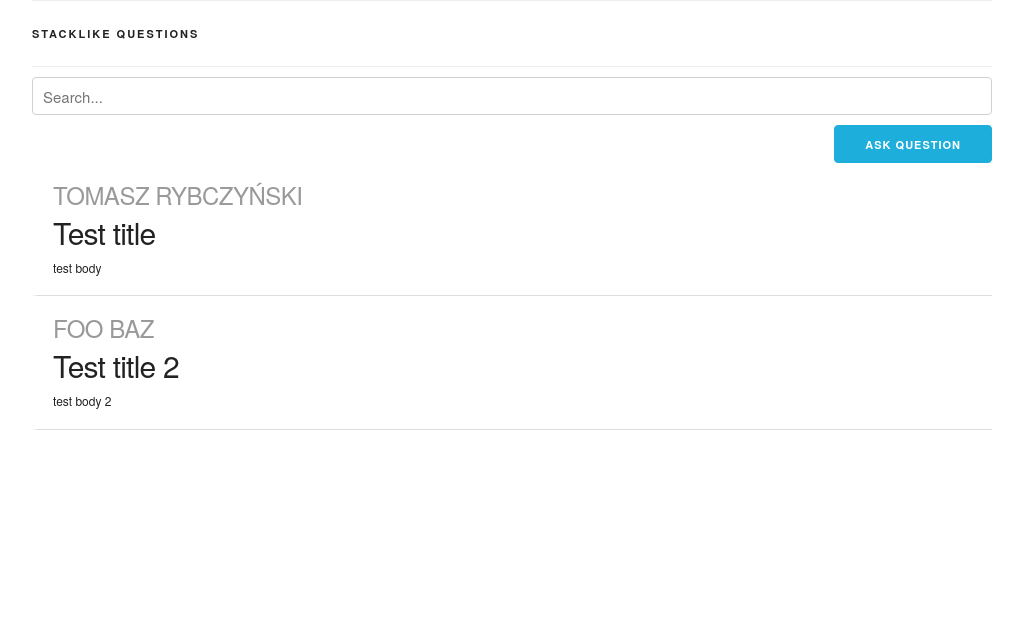
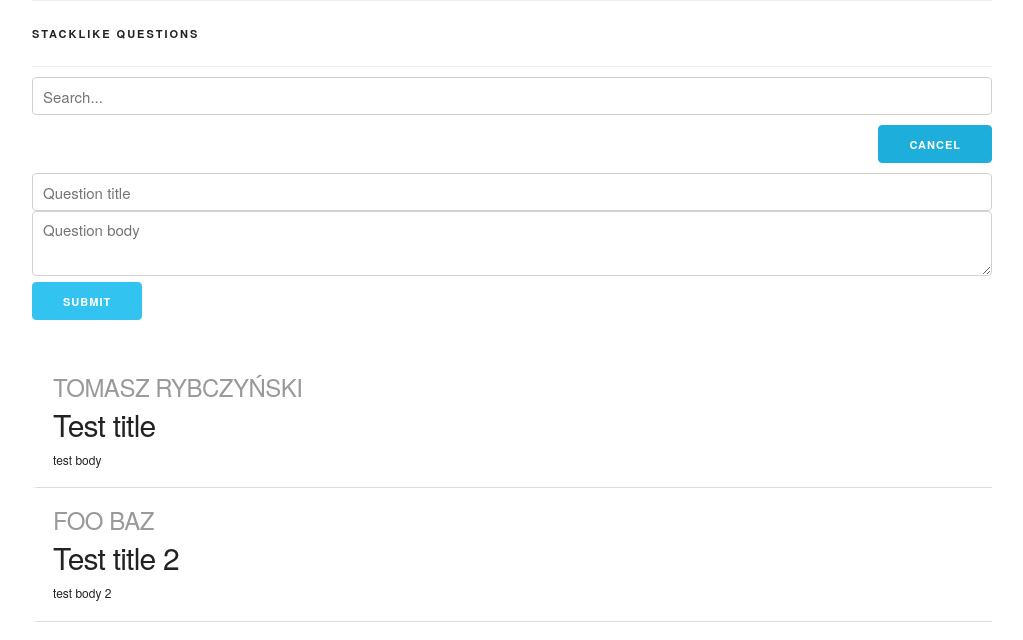
Before and after one commit to rybex/stacklike-frontend, a React app: page / in a window 1280 px wide. Both pictures are taken after a click on the button "Ask question". Shown: the whole page, without its empty margins (128-1151 px from the left). Built offline with nearby package versions, Linux system fonts and the light colour scheme.

Commit message:
Created logic used to add new question. Created form component and added redux action

```diff
--- a/app/actions/questionsDashboard.js
+++ b/app/actions/questionsDashboard.js
@@ -31,3 +31,19 @@ export function selectQuestion(questionId) {
     questionId: questionId
   };
 }
+
+export function createQuestion(questionBody) {
+  const question = {
+    id: v4(),
+    creator_id: v4(),
+    creator_name: 'Foo baz',
+    title: questionBody.title,
+    body: questionBody.body,
+    created_at: '3:56pm, April 3, 2012'
+  }
+
+  return {
+    type:     types.CREATE_QUESTION,
+    question: question
+  };
+}
--- a/app/components/questions-dashboard/AskQuestionButton.css
+++ b/app/components/questions-dashboard/AskQuestionButton.css
@@ -1,4 +1,3 @@
 .ask-question {
-  margin-top: 10px;
   float: right;
 }
--- a/app/components/questions-dashboard/AskQuestionButton.js
+++ b/app/components/questions-dashboard/AskQuestionButton.js
@@ -2,13 +2,16 @@ import React from 'react';
 
 import './AskQuestionButton.css'
 
-const AskQuestionButton = () => {
+const AskQuestionButton = ({onClick, formStatus}) => {
+  const value = formStatus ? 'Cancel' : 'Ask question';
+
   return (
     <div className='row'>
       <input
         className='button-primary ask-question'
         type='button'
-        value='Ask question'/>
+        value={value}
+        onClick={onClick}/>
     </div>
   );
 };
--- /dev/null
+++ b/app/components/questions-dashboard/NewQuestionForm.css
@@ -0,0 +1,3 @@
+.invisible {
+  display: none
+}
--- /dev/null
+++ b/app/components/questions-dashboard/NewQuestionForm.js
@@ -0,0 +1,28 @@
+import React from 'react';
+
+import './NewQuestionForm.css';
+
+const NewQuestionForm = ({status, onSubmit}) => {
+  const visibility = status ? '' : 'invisible';
+
+  const handleSubmit = e => {
+    e.preventDefault();
+
+    onSubmit({
+      title: e.target.title.value,
+      body: e.target.body.value,
+    });
+  };
+
+  return (
+    <div className={'row ' + visibility}>
+      <form onSubmit={handleSubmit}>
+        <input id='title' className='u-full-width' type='text' placeholder='Question title' required/>
+        <textarea id='body' className='u-full-width' placeholder='Question body' required/>
+        <input className='button-primary' type='submit' value='Submit'/>
+      </form>
+    </div>
+  );
+};
+
+export default NewQuestionForm;
--- a/app/constants/actionTypes.js
+++ b/app/constants/actionTypes.js
@@ -1,2 +1,3 @@
 export const FETCH_QUESTIONS_BATCH = 'FETCH_QUESTIONS_BATCH';
 export const SELECT_QUESTION       = 'SELECT_QUESTION';
+export const CREATE_QUESTION       = 'CREATE_QUESTION';
--- a/app/containers/QuestionsDashboard.js
+++ b/app/containers/QuestionsDashboard.js
@@ -5,23 +5,37 @@ import QuestionsList      from '../components/questions-dashboard/QuestionsList'
 import Navbar             from '../components/Navbar';
 import SearchBox          from '../components/questions-dashboard/SearchBox';
 import AskQuestionButton  from '../components/questions-dashboard/AskQuestionButton';
+import NewQuestionForm    from '../components/questions-dashboard/NewQuestionForm';
 import {
   fetchQuestionsBatch,
-  selectQuestion
+  selectQuestion,
+  createQuestion
 } from '../actions/questionsDashboard';
 
 class QuestionsDashboard extends Component {
   constructor(props) {
     super(props);
+
+    this.state = {
+      newQuestionFormStatus: false
+    };
+
+    this.openCloseNewQuestionForm = this.openCloseNewQuestionForm.bind(this);
   }
 
   componentWillMount() {
     this.props.fetchQuestionsBatch();
   }
 
+  openCloseNewQuestionForm() {
+    this.setState({
+      newQuestionFormStatus: !this.state.newQuestionFormStatus
+    })
+  }
+
   render () {
     const result = this.props.selectedQuestion ?
-      this.renderEmptyResult() : this.renderQuestionsList();
+      this.renderQuestionDetails() : this.renderQuestionsList();
 
     return (
       <div>
@@ -35,7 +49,14 @@ class QuestionsDashboard extends Component {
       <div className='container'>
         <Navbar/>
         <SearchBox/>
-        <AskQuestionButton/>
+        <AskQuestionButton
+          onClick={this.openCloseNewQuestionForm}
+          formStatus={this.state.newQuestionFormStatus}
+        />
+        <NewQuestionForm
+          status={this.state.newQuestionFormStatus}
+          onSubmit={this.props.createQuestion}
+        />
         <QuestionsList
           questions={this.props.questions}
           selectQuestion={this.props.selectQuestion}
@@ -44,7 +65,7 @@ class QuestionsDashboard extends Component {
     )
   }
 
-  renderEmptyResult() {
+  renderQuestionDetails() {
     return (
       <div className='container'>
         <Navbar/>
@@ -68,6 +89,9 @@ const mapDispatchToProps = dispatch => {
     },
     selectQuestion: (questionId) => {
       dispatch(selectQuestion(questionId));
+    },
+    createQuestion: (question) => {
+      dispatch(createQuestion(question));
     }
   };
 };
--- /dev/null
+++ b/app/index.css
@@ -0,0 +1,3 @@
+.row {
+  margin-bottom: 10px;
+}
--- a/app/index.js
+++ b/app/index.js
@@ -6,6 +6,7 @@ import QuestionsDashboard from './containers/QuestionsDashboard';
 
 import 'skeleton-css/css/skeleton.css';
 import 'skeleton-css/css/normalize.css';
+import './index.css';
 
 ReactDOM.render(
   <Provider store={store}>
--- a/app/reducers/questionsDashboard.js
+++ b/app/reducers/questionsDashboard.js
@@ -22,6 +22,13 @@ const actionsMap = {
       selectedQuestion: selectedQuestion
     };
   }
+  ,
+  [types.CREATE_QUESTION](state, action) {
+    return {
+      ...state,
+      questions: [...state.questions, action.question]
+    };
+  }
 };
 
 export default function questionsDashboard(state = initialState, action) {
```
